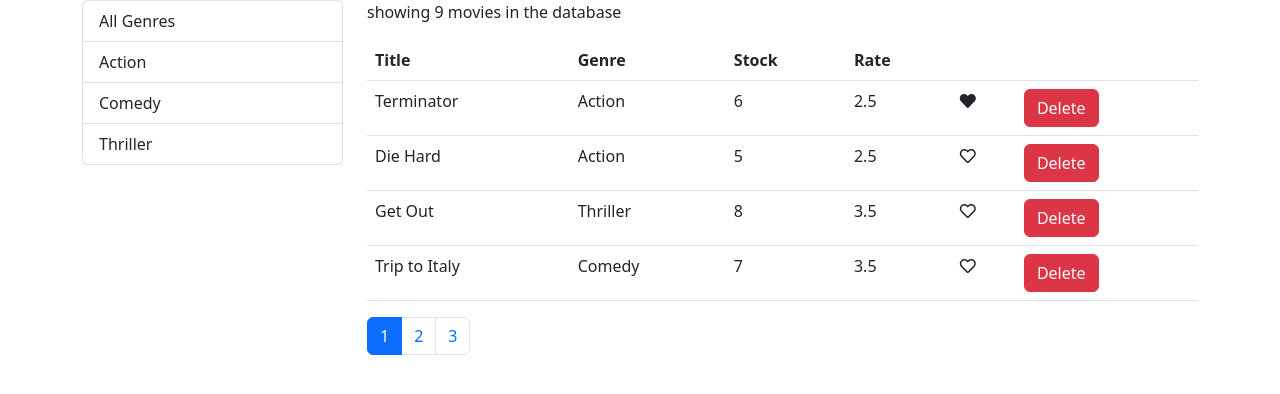
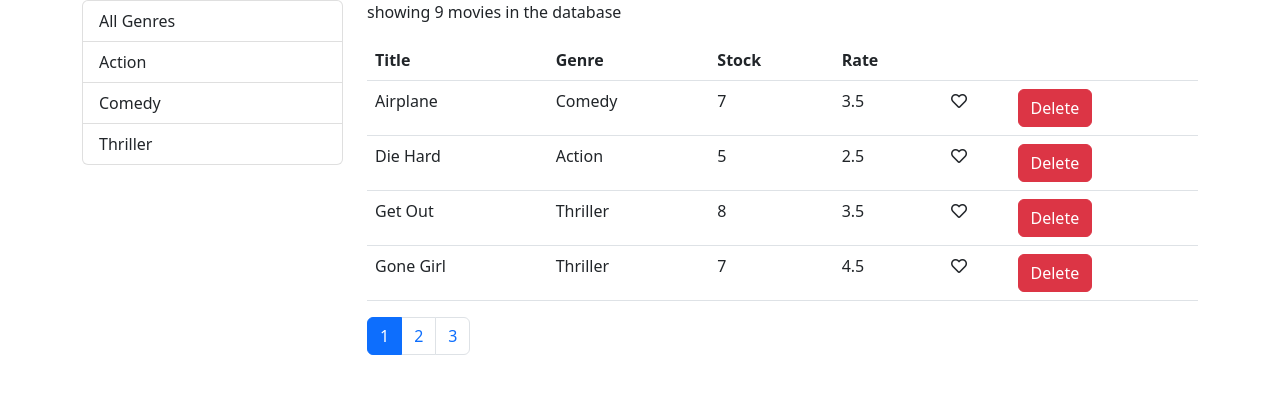
Before and after one commit to anhlangtu852004/mosh-react-couter-app-demo, a React (Create React App) app: page / in a window 1280 px wide. Shown: the top 394 px of the page. Built offline with nearby package versions, Linux system fonts and the light colour scheme.

Commit message:
da xong phan tach header tiitle va body table

```diff
--- /dev/null
+++ b/src/components/MoviesTable.jsx
@@ -0,0 +1,52 @@
+import React from "react";
+import Like from "./common/Like";
+import TableBody from "./common/TableBody";
+import TableHeader from "./common/TableHeader";
+
+const MoviesTable = (props) => {
+  const { movies, onLike, onDelete, onSort, sortColumn } = props;
+
+  const columns = [
+    { path: "title", label: "Title" },
+    { path: "genre.name", label: "Genre" },
+    { path: "numberInStock", label: "Stock" },
+    { path: "dailyRentalRate", label: "Rate" },
+    {
+      key: "like",
+      content: (movie) => (
+        <Like liked={movie.liked} onClick={() => onLike(movie)} />
+      ),
+    },
+    {
+      key: "delete",
+      content: (movie) => (
+        <button
+          onClick={() => onDelete(movie)}
+          // onClick={() => this.handleDelete(movie._id)}
+          className="btn btn-danger"
+        >
+          Delete
+        </button>
+      ),
+    },
+  ];
+  // const raiseSort = (path) => {
+  //   const sortColumn = { ...sortColumnMovie };
+  //   if (sortColumn.path === path)
+  //     sortColumn.order = sortColumn.order === "asc" ? "desc" : "asc";
+  //   else {
+  //     sortColumn.path = path;
+  //     sortColumn.order = "asc";
+  //   }
+  //   onSort(sortColumn);
+  // };
+
+  return (
+    <table className="table">
+      <TableHeader columns={columns} onSort={onSort} sortColumn={sortColumn} />
+      <TableBody data={movies} columns={columns} />
+    </table>
+  );
+};
+
+export default MoviesTable;
--- a/src/components/Videos.jsx
+++ b/src/components/Videos.jsx
@@ -4,9 +4,10 @@
 import ListGroup from "./common/listGroup";
 import { deleteMovie, getMovies } from "../services/fakeMovieService";
 import { getGenres } from "../services/fakeGenreService";
-import Like from "./common/Like";
+import MoviesTable from "./MoviesTable";
 import Pagination from "./common/Pagination";
 import pagination from "./utils/pagination";
+import listGroup from "./common/listGroup";
 
 export class Videos extends Component {
   state = {
@@ -14,6 +15,7 @@
     genres: [],
     pagesSize: 4,
     currentPage: 1,
+    sortColumn: { path: "title", order: "asc" },
   };
 
   componentDidMount() {
@@ -51,6 +53,11 @@
   handleGenreSelect = (genre) => {
     this.setState({ selectedGenre: genre, currentPage: 1 });
   };
+
+  handleSort = (sortColumn) => {
+    this.setState({ sortColumn });
+  };
+
   render() {
     const { length: count } = this.state.movies;
     const {
@@ -58,14 +65,16 @@
       currentPage,
       movies: allMovies,
       selectedGenre,
+      sortColumn,
     } = this.state;
     const filtered =
       selectedGenre && selectedGenre._id
         ? allMovies.filter((m) => m.genre._id === selectedGenre._id)
         : allMovies;
+    const sorted = _.orderBy(filtered, [sortColumn.path], [sortColumn.order]);
 
-    const movies = pagination(filtered, currentPage, pagesSize);
-    console.log(filtered);
+    const movies = pagination(sorted, currentPage, pagesSize);
+
     return (
       <div className="row">
         <div className="col-3">
@@ -81,43 +90,14 @@
           ) : (
             <>
               <p>showing {filtered.length} movies in the database</p>
-              <table className="table">
-                <thead>
-                  <tr>
-                    <th scope="col">Title</th>
-                    <th scope="col">Genre</th>
-                    <th scope="col">Stock</th>
-                    <th scope="col">Rate</th>
-                    <th scope="col"></th>
-                    <th scope="col"></th>
-                  </tr>
-                </thead>
-                <tbody>
-                  {movies.map((movie) => (
-                    <tr key={movie._id}>
-                      <td>{movie.title}</td>
-                      <td>{this.getGenre(movie)}</td>
-                      <td>{movie.numberInStock}</td>
-                      <td>{movie.dailyRentalRate}</td>
-                      <td>
-                        <Like
-                          liked={movie.liked}
-                          onClick={() => this.handleLike(movie)}
-                        />
-                      </td>
-                      <td>
-                        <button
-                          onClick={() => this.handleDelete(movie)}
-                          // onClick={() => this.handleDelete(movie._id)}
-                          className="btn btn-danger"
-                        >
-                          Delete
-                        </button>
-                      </td>
-                    </tr>
-                  ))}
-                </tbody>
-              </table>
+              <MoviesTable
+                onDelete={this.handleDelete}
+                onLike={this.handleLike}
+                movies={movies}
+                onSort={this.handleSort}
+                sortColumn={sortColumn}
+              />
+
               <Pagination
                 itemsCount={filtered.length}
                 pagesSize={pagesSize}
--- a/src/components/common/Pagination.jsx
+++ b/src/components/common/Pagination.jsx
@@ -5,7 +5,7 @@
 const Pagination = (props) => {
   const { itemsCount, pagesSize, onPageChange, currentPage } = props;
   const pageCount = Math.ceil(itemsCount / pagesSize);
-  console.log(currentPage);
+
   if (pageCount === 1) return null;
   const pages = _.range(1, pageCount + 1);
 
--- /dev/null
+++ b/src/components/common/TableBody.jsx
@@ -0,0 +1,28 @@
+import React from "react";
+import _ from "lodash";
+
+const TableBody = (props) => {
+  const { data, columns } = props;
+
+  const renderCell = (item, column) => {
+    if (column.content) return column.content(item);
+    return _.get(item, column.path);
+  };
+  const createKey = (item, column) => {
+    return item._id + (column.path || column.key);
+  };
+
+  return (
+    <tbody>
+      {data.map((item) => (
+        <tr key={item._id}>
+          {columns.map((column) => (
+            <td key={createKey(item, column)}>{renderCell(item, column)}</td>
+          ))}
+        </tr>
+      ))}
+    </tbody>
+  );
+};
+
+export default TableBody;
--- /dev/null
+++ b/src/components/common/TableHeader.jsx
@@ -0,0 +1,33 @@
+import React from "react";
+
+const TableHeader = (props) => {
+  const { columns, onSort, sortColumn: sortColumnMovie } = props;
+
+  const raiseSort = (path) => {
+    const sortColumn = { ...sortColumnMovie };
+    if (sortColumn.path === path)
+      sortColumn.order = sortColumn.order === "asc" ? "desc" : "asc";
+    else {
+      sortColumn.path = path;
+      sortColumn.order = "asc";
+    }
+    onSort(sortColumn);
+  };
+  return (
+    <thead>
+      <tr>
+        {columns.map((column) => (
+          <th
+            key={column.path || column.key}
+            scope="col"
+            onClick={() => raiseSort(column.path)}
+          >
+            {column.label}
+          </th>
+        ))}
+      </tr>
+    </thead>
+  );
+};
+
+export default TableHeader;
--- a/src/components/common/listGroup.jsx
+++ b/src/components/common/listGroup.jsx
@@ -3,14 +3,14 @@
 const listGroup = (props) => {
   const { items, onItemSelect, textProperty, valueProperty, selectedItem } =
     props;
-  console.log(selectedItem);
+
   return (
     <div>
       <ul className="list-group">
         {items.map((item) => (
           <li
             onClick={() => onItemSelect(item)}
-            key={item[valueProperty]}
+            key={item[valueProperty] ? item[valueProperty] : item[textProperty]}
             className={
               item === selectedItem
                 ? "list-group-item active"
```
